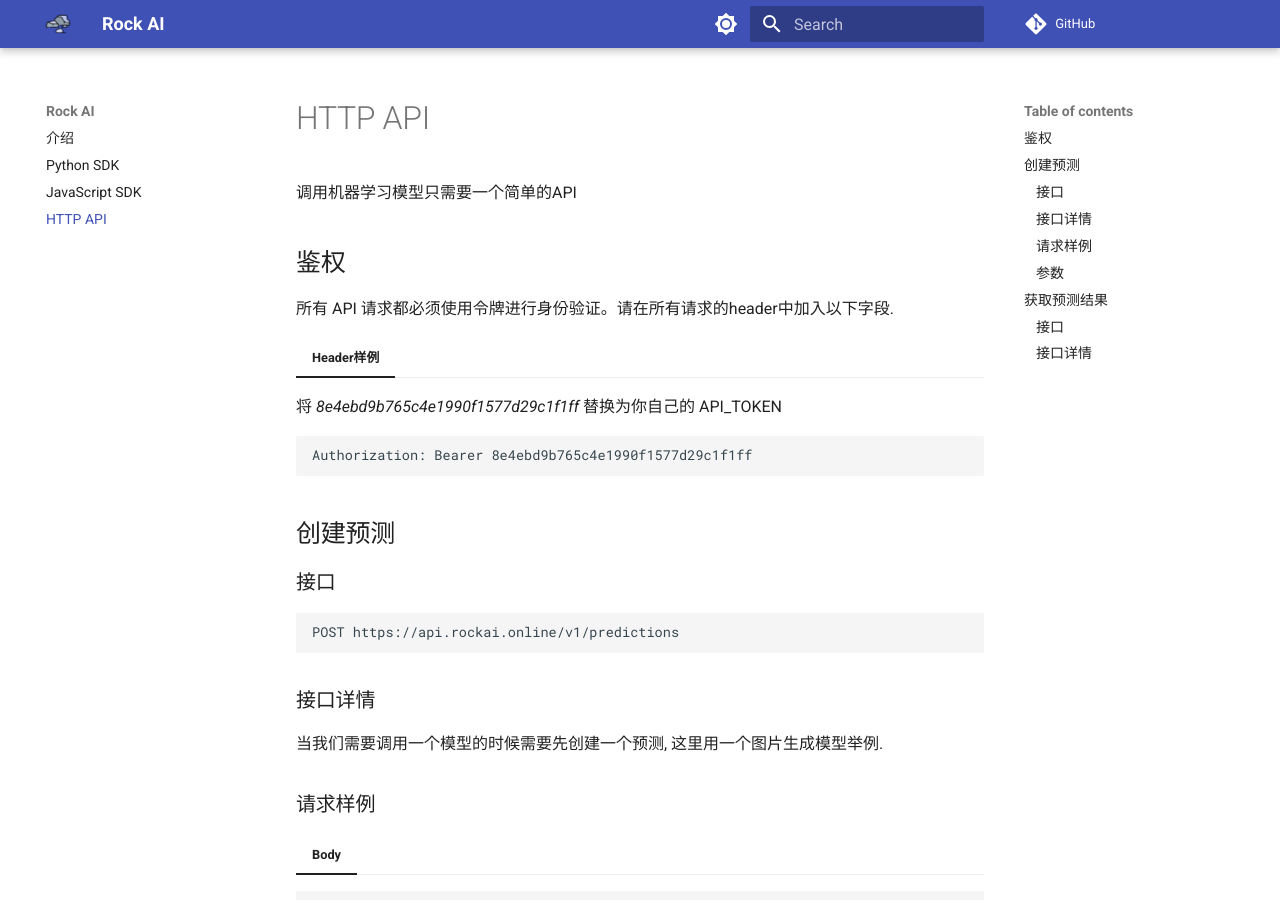
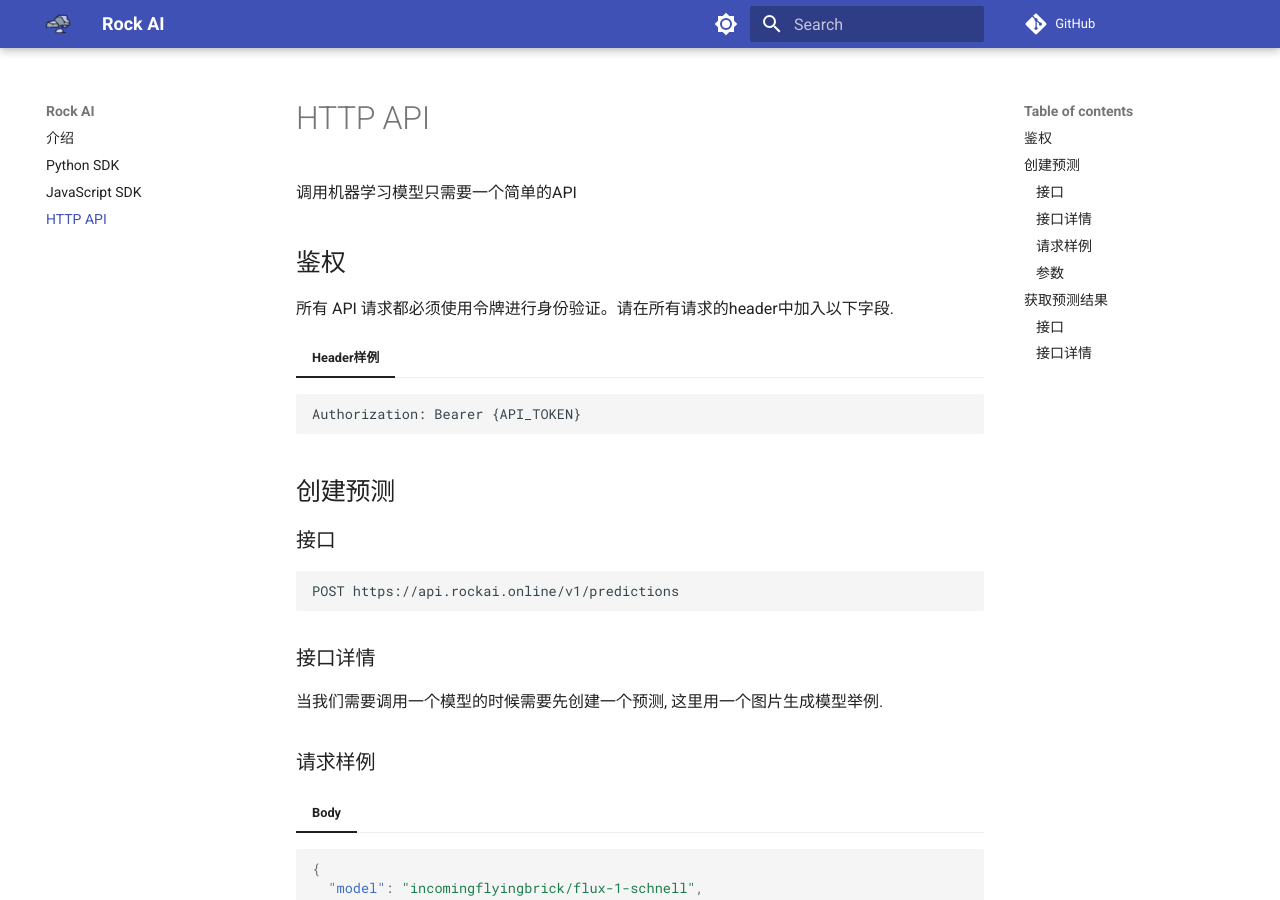
Before and after one commit to incomingflyingbrick/rock, an MkDocs documentation site: the page built from docs/http_api.md, in a window 1280 px wide and 900 px high. Built offline with MkDocs 1.6.1 and Material for MkDocs 9.7.7, drawn with Linux system fonts in a browser that asks for light colours; comment, search, counter and statistics services are not loaded.

Commit message:
fix docs

````diff
--- a/docs/http_api.md
+++ b/docs/http_api.md
@@ -7,9 +7,8 @@
 所有 API 请求都必须使用令牌进行身份验证。请在所有请求的header中加入以下字段.
 
 === "Header样例"
-将 *8e4ebd9b765c4e1990f1577d29c1f1ff* 替换为你自己的 API_TOKEN
 ```
-Authorization: Bearer 8e4ebd9b765c4e1990f1577d29c1f1ff
+Authorization: Bearer {API_TOKEN}
 ```
 
 ## 创建预测
````
